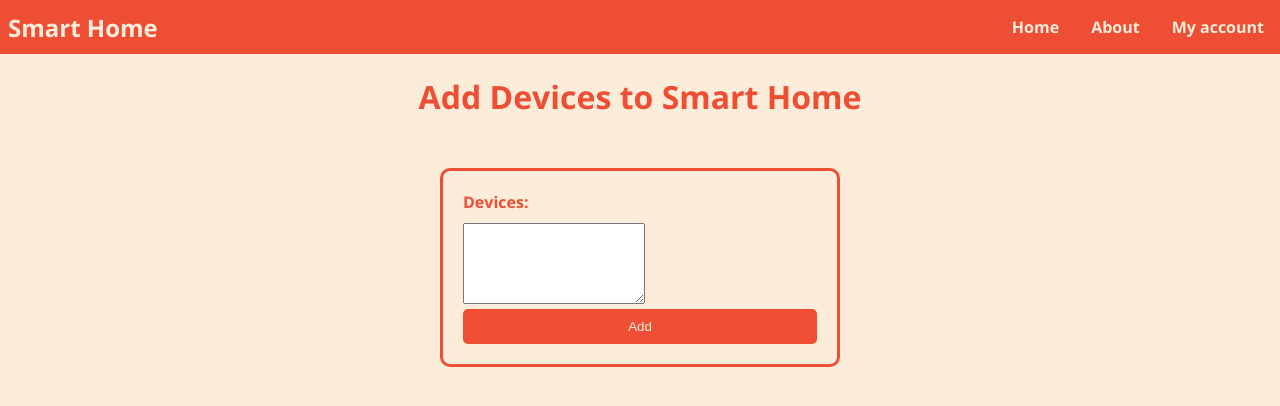
After one commit to ewokrocks/iDeahubStuff, a PHP site: page /iDeahubStuff/templates/add-device.php in a window 1280 px wide. The commit adds this page. Shown: the top 406 px of the page. Run offline with PHP 8.4, Linux system fonts and the light colour scheme.

Commit message:
Add Device Page created and minor fix of navbar

```diff
--- a/static/css/navbar.css
+++ b/static/css/navbar.css
@@ -10,10 +10,11 @@
     box-sizing: border-box;
 }
 
+
+
 body {
     margin: 0;
     padding: 0;
-
     font-family: 'Open Sans', sans-serif;
 }
 
--- /dev/null
+++ b/templates/add-device.php
@@ -0,0 +1,94 @@
+<?php
+
+
+
+$servername = "localhost";
+$username = "username";
+$password = "password";
+
+
+
+$conn = mysqli_connect("localhost", "root", "");
+
+if (!$conn) {
+	die("Connection failed: " . mysqli_connect_error());
+}
+
+if ($_SERVER["REQUEST_METHOD"] == "POST") {
+	$devices = $_POST["devices"];
+
+	foreach ($devices as $device) {
+		$sql = "INSERT INTO devices (name) VALUES ('$device')";
+
+		if (mysqli_query($conn, $sql)) {
+			echo "Device added successfully<br>";
+		} else {
+			echo "Error: " . $sql . "<br>" . mysqli_error($conn);
+		}
+	}
+}
+
+mysqli_close($conn);
+
+?>
+
+
+<!DOCTYPE html>
+<html>
+<head>
+	<title>Add Devices to your Smart Home </title>
+	<style>
+		body {
+			background-color: #FCEDDA;
+			color: #EE4E34;
+			font-family: Arial, sans-serif;
+		}
+		h1 {
+			text-align: center;
+		}
+		form {
+			width: 400px;
+			margin: 50px auto;
+			padding: 20px;
+			border: 3px solid #EE4E34;
+			border-radius: 10px;
+		}
+		label {
+			display: block;
+			margin-bottom: 10px;
+			font-weight: bold;
+		}
+		input[type="text"] {
+			width: 100%;
+			padding: 10px;
+			margin-bottom: 20px;
+			border: 1px solid #EE4E34;
+			border-radius: 5px;
+		}
+		input[type="submit"] {
+			width: 100%;
+			padding: 10px;
+			background-color: #EE4E34;
+			color: #FCEDDA;
+			border: none;
+			border-radius: 5px;
+			cursor: pointer;
+		}
+		input[type="submit"]:hover {
+			background-color: #FCEDDA;
+			color: #EE4E34;
+		}
+	</style>
+</head>
+<body>
+<?php
+  require_once("navbar.php");
+  ?>
+	<h1>Add Devices to Smart Home</h1>
+	<form action="add_devices.php" method="post">
+		<label for="devices">Devices:</label>
+		<textarea id="devices" name="devices" rows="5"></textarea>
+		<input type="submit" value="Add">
+	</form>
+</body>
+</html>
--- a/templates/navbar.php
+++ b/templates/navbar.php
@@ -24,8 +24,8 @@
         <div class="navbar-links">
             <ul>
                 <li><a href="../templates/homepage.php">Home</a></li>
-                <li><a href="#">About</a></li>
-                <li><a href="#">My account</a></li>
+                <li><a href="../core/about us.php">About</a></li>
+                <li><a href="../templates/change-credentials.php">My account</a></li>
             </ul>
         </div>
     </nav>
```
Also changed, not shown: authentication/resetpassword.php (+0 -95 lines).
